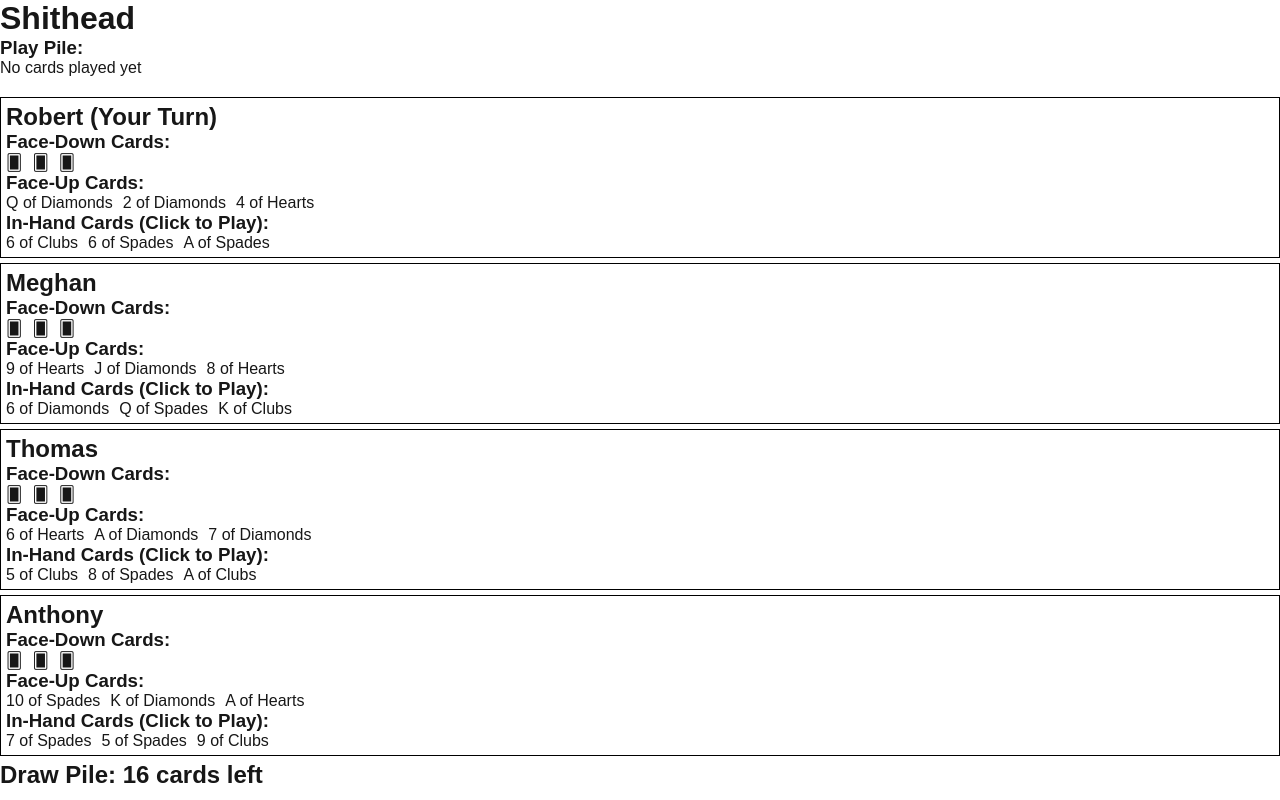
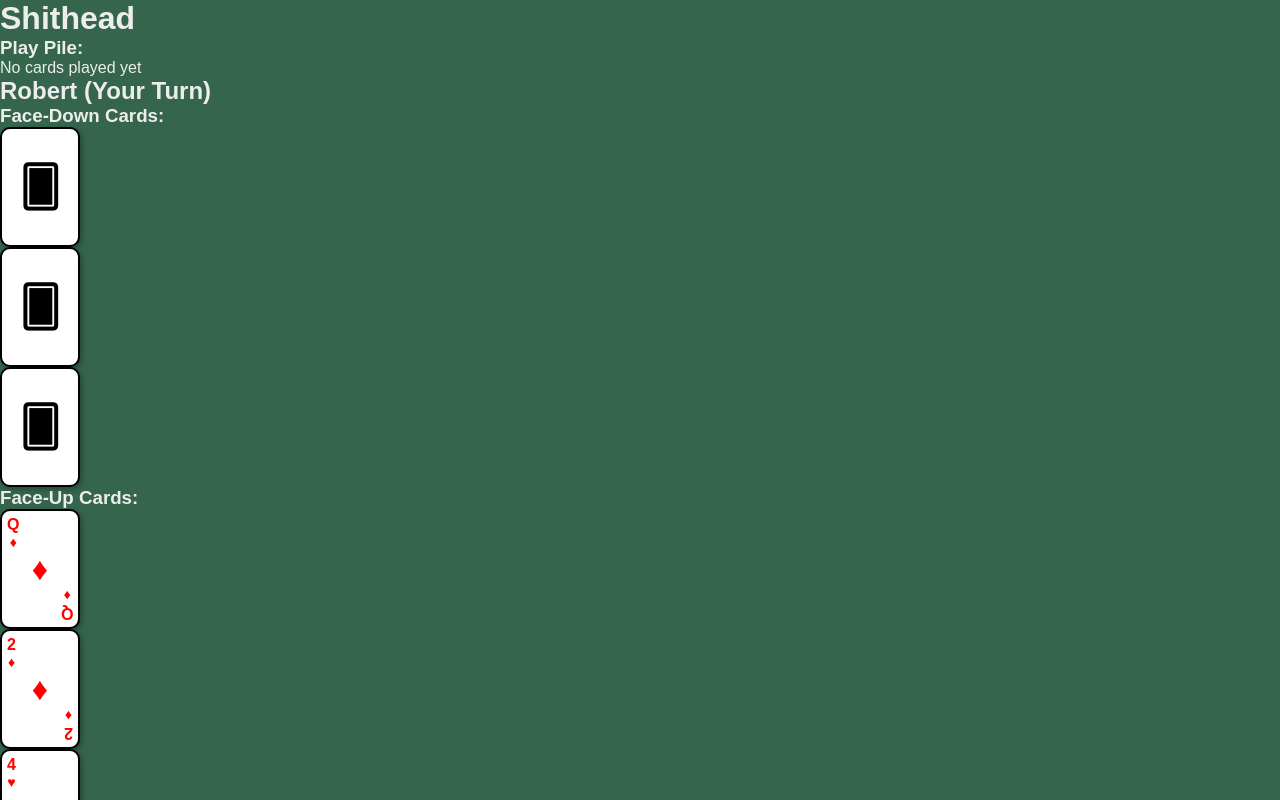
Before and after one commit to rdininno/card-game, a Next.js app: page / in a window 1280 px wide. Both pictures are taken after a click on the button "Start Game". Shown: the top 800 px of the page. Built offline with nearby package versions, Linux system fonts and the light colour scheme.

Commit message:
card styling

```diff
--- /dev/null
+++ b/src/app/card.css
@@ -0,0 +1,67 @@
+.card {
+    width: 80px;
+    height: 120px;
+    border-radius: 10px;
+    border: 2px solid black;
+    background-color: white;
+    display: flex;
+    flex-direction: column;
+    justify-content: center;
+    align-items: center;
+    padding: 5px;
+    font-family: "Arial", sans-serif;
+    font-size: 18px;
+    font-weight: bold;
+    text-transform: uppercase;
+    box-shadow: 2px 2px 5px rgba(0, 0, 0, 0.3);
+    position: relative;
+    user-select: none;
+}
+
+/* Card suits and values */
+.card .corner {
+    position: absolute;
+    display: flex;
+    flex-direction: column;
+    align-items: center;
+    font-size: 14px;
+}
+
+.top-left {
+    top: 5px;
+    left: 5px;
+}
+
+.bottom-right {
+    bottom: 5px;
+    right: 5px;
+    transform: rotate(180deg); /* Flip for symmetry */
+}
+
+.card .card-value {
+    font-size: 16px;
+}
+
+.card .card-suit {
+    font-size: 14px;
+}
+
+.card .card-center {
+    font-size: 32px;
+    position: absolute;
+    top: 50%;
+    left: 50%;
+    transform: translate(-50%, -50%);
+}
+
+.card.red {
+    color: red;
+}
+
+.card.black {
+    color: black;
+}
+
+.card-back {
+    font-size: 40px;
+}
--- a/src/app/globals.css
+++ b/src/app/globals.css
@@ -1,13 +1,6 @@
 :root {
-  --background: #ffffff;
-  --foreground: #171717;
-}
-
-@media (prefers-color-scheme: dark) {
-  :root {
-    --background: #0a0a0a;
-    --foreground: #ededed;
-  }
+  --background: #35654d;
+  --text: #ededed;
 }
 
 html,
@@ -17,7 +10,7 @@ body {
 }
 
 body {
-  color: var(--foreground);
+  color: var(--text);
   background: var(--background);
   font-family: Arial, Helvetica, sans-serif;
   -webkit-font-smoothing: antialiased;
@@ -34,9 +27,3 @@ a {
   color: inherit;
   text-decoration: none;
 }
-
-@media (prefers-color-scheme: dark) {
-  html {
-    color-scheme: dark;
-  }
-}
--- a/src/app/page.js
+++ b/src/app/page.js
@@ -149,7 +149,7 @@ export default function Home() {
       <div>
           <h1>Shithead</h1>
           <h3>Play Pile:</h3>
-          <div style={{ display: "flex", gap: "10px", marginBottom: "20px" }}>
+          <div>
               {playPile.length > 0 ? (
                   <Card suit={playPile[playPile.length - 1].suit} value={playPile[playPile.length - 1].value} />
               ) : (
--- a/src/components/Card.js
+++ b/src/components/Card.js
@@ -1,11 +1,38 @@
 "use client";
 
-import react from "react";
+import React from "react";
+import "../app/card.css";
+
+const suitSymbols = {
+  Hearts: "♥",
+  Diamonds: "♦",
+  Clubs: "♣",
+  Spades: "♠"
+};
 
 const Card = ({ suit, value, hidden = false, onClick }) => {
+    const suitSymbol = suitSymbols[suit] || "";
+    const suitClass = suit === "Hearts" || suit === "Diamonds" ? "red" : "black";
+
     return (
-        <div onClick={onClick}>
-            {hidden ? "🂠" : `${value} of ${suit}`}
+        <div onClick={onClick} className={`card ${suitClass}`}>
+            {hidden ? (
+                <div className="card-back">🂠</div>
+            ) : (
+                <>
+                    <div className="corner top-left">
+                        <div className="card-value">{value}</div>
+                        <div className="card-suit">{suitSymbol}</div>
+                    </div>
+
+                    <div className="card-center">{suitSymbol}</div>
+
+                    <div className="corner bottom-right">
+                        <div className="card-value">{value}</div>
+                        <div className="card-suit">{suitSymbol}</div>
+                    </div>
+                </>
+            )}
         </div>
     );
 };
--- a/src/components/Player.js
+++ b/src/components/Player.js
@@ -5,11 +5,11 @@ import Card from "./Card";
 
 const Player = ({ name, hand, playerIndex, isCurrentPlayer, handleCardClick, drawPileEmpty }) => {
     return (
-        <div style={{ border: "1px solid black", padding: "5px", marginBottom: "5px" }}>
+        <div>
             <h2>{name} {isCurrentPlayer ? "(Your Turn)" : ""}</h2>
 
             <h3>Face-Down Cards:</h3>
-            <div style={{ display: "flex", gap: "10px" }}>
+            <div>
                 {hand.faceDown.map((_, i) => (
                     <Card key={i} hidden
                         onClick={() => {
@@ -21,7 +21,7 @@ const Player = ({ name, hand, playerIndex, isCurrentPlayer, handleCardClick, dra
             </div>
 
             <h3>Face-Up Cards:</h3>
-            <div style={{ display: "flex", gap: "10px" }}>
+            <div >
                 {hand.faceUp.map((card, i) => (
                     <Card key={i} suit={card.suit} value={card.value}
                     onClick={() => {
@@ -33,7 +33,7 @@ const Player = ({ name, hand, playerIndex, isCurrentPlayer, handleCardClick, dra
             </div>
 
             <h3>In-Hand Cards (Click to Play):</h3>
-            <div style={{ display: "flex", gap: "10px" }}>
+            <div>
                 {hand.inHand.map((card, i) => (
                     <Card key={i} suit={card.suit} value={card.value} onClick={() => handleCardClick(playerIndex, i, false, false)} />
                 ))}
```
